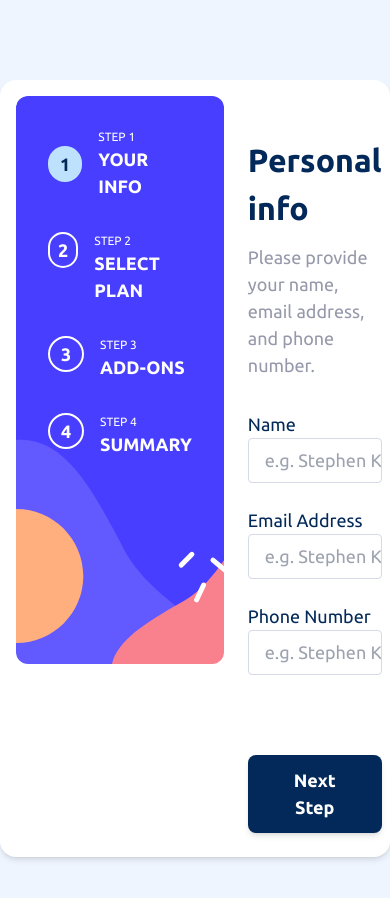
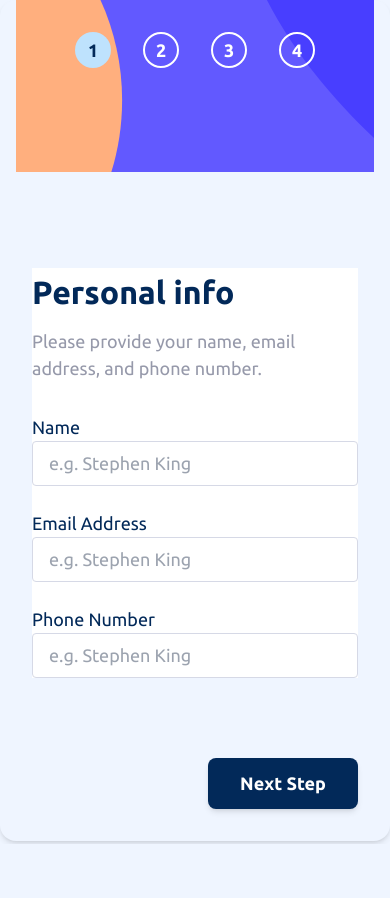
Before and after one commit to volkanakyel/gamer-form-service, a Vue app: page / in a window 390 px wide. Shown: the top 898 px of the page. After the commit the page ends 844 px from the top, so only its background shows below. Built offline with nearby package versions, Linux system fonts and the light colour scheme.

Commit message:
gamer-form |🚀 add tailwind custom class for mobile user

```diff
--- a/src/App.vue
+++ b/src/App.vue
@@ -39,7 +39,8 @@ const showNavigator = computed(() => {
       <transition name="fade" mode="out-in">
         <component :is="currentComponent" :key="currentStep" />
       </transition>
-      <FormNavigator v-show="showNavigator" @updateStep="updateFormStep" :currentStep="currentStep" />
+      <!-- Single FormNavigator with responsive classes -->
+      <FormNavigator v-show="showNavigator" @updateStep="updateFormStep" :currentStep="currentStep" class="" />
     </div>
   </div>
 </template>
--- a/src/assets/style/main.css
+++ b/src/assets/style/main.css
@@ -8,12 +8,16 @@ body {
   @apply bg-background text-sm min-h-screen font-ubuntu text-grey-300;
 }
 
+.step {
+  @apply bg-white;
+}
+
 .form-container {
-  @apply bg-white flex max-w-container shadow-md m-auto mt-20 p-4 gap-6 rounded-2xl;
+  @apply flex max-w-container shadow-md m-auto md:mt-20 md:p-4 gap-6 rounded-2xl flex-col md:flex-row bg-background md:bg-white px-4 relative;
 }
 
 .step-infos {
-  @apply bg-[url('/bg-sidebar-desktop.svg')] bg-auto bg-no-repeat flex flex-col text-white p-8 gap-8 max-w-background h-banner w-full rounded-xl;
+  @apply md:bg-[url('/bg-sidebar-desktop.svg')] bg-[url('/bg-sidebar-mobile.svg')] bg-auto bg-no-repeat flex md:flex-col text-white pt-8 pb-28 md:p-8 gap-8 md:max-w-background md:h-banner w-full md:rounded-xl justify-center md:justify-start;
 }
 
 .next-btn {
@@ -22,7 +26,7 @@ body {
 
 /* Stepper */
 .step-content {
-  @apply flex flex-col text-dark m-auto max-w-addons w-full;
+  @apply md:flex md:flex-col text-dark m-auto max-w-full w-full py-6 px-4 md:max-w-addons md:p-0 rounded-lg;
 }
 
 .activeStep {
--- a/src/components/FormStepper.vue
+++ b/src/components/FormStepper.vue
@@ -4,7 +4,7 @@
       <div :class="activateStep(1)">
         <span class="font-bold">1</span>
       </div>
-      <div class="uppercase">
+      <div class="uppercase hidden md:block">
         <p class="font-normal text-xs">Step 1</p>
         <p class="font-bold">Your info</p>
       </div>
@@ -13,7 +13,7 @@
       <div :class="activateStep(2)">
         <span class="font-bold ">2</span>
       </div>
-      <div class="uppercase">
+      <div class="uppercase hidden md:block">
         <p class="text-xs">Step 2</p>
         <p class="font-bold">Select Plan</p>
       </div>
@@ -22,7 +22,7 @@
       <div :class="activateStep(3)">
         <span class="font-bold ">3</span>
       </div>
-      <div class="uppercase">
+      <div class="uppercase hidden md:block">
         <p class="text-xs">Step 3</p>
         <p class="font-bold">Add-ons</p>
       </div>
@@ -31,7 +31,7 @@
       <div :class="activateStep(4)">
         <span class="font-bold">4</span>
       </div>
-      <div class="uppercase">
+      <div class="uppercase hidden md:block">
         <p class="text-xs">Step 4</p>
         <p class="font-bold">Summary</p>
       </div>
--- a/src/components/PersonalInfoForm.vue
+++ b/src/components/PersonalInfoForm.vue
@@ -1,5 +1,5 @@
 <template>
-  <div>
+  <div class="step">
     <h2 class="text-4xl mb-3 mt-10 text-l font-bold">Personal info</h2>
     <p class="text-grey-300">
       Please provide your name, email address, and phone number.
--- a/tailwind.config.ts
+++ b/tailwind.config.ts
@@ -40,6 +40,7 @@ module.exports = {
       light: "#BEE2FD",
       dark: "#022959",
       blue: "164A8A",
+      lightBlue: "#ABBCFF",
       purple: "#483EFF",
       background: "#EFF5FF",
       grey: {
```
Also changed, not shown: public/bg-sidebar-mobile.svg (added).
